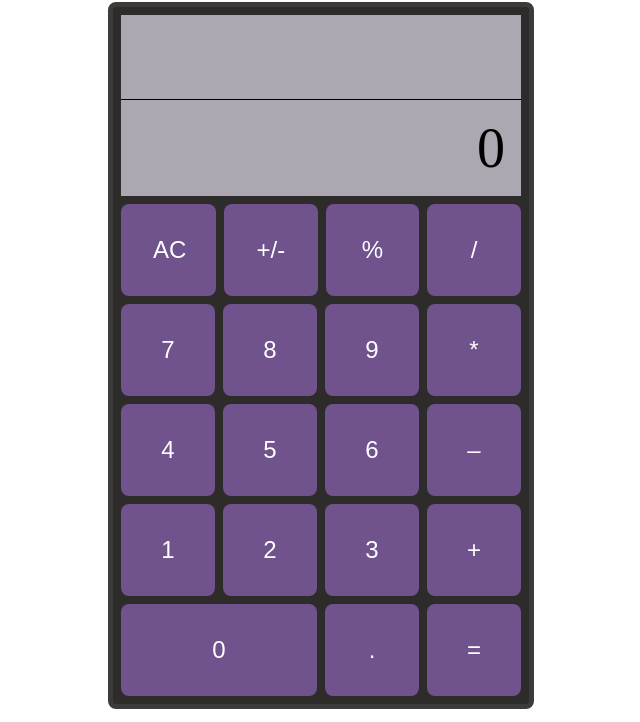
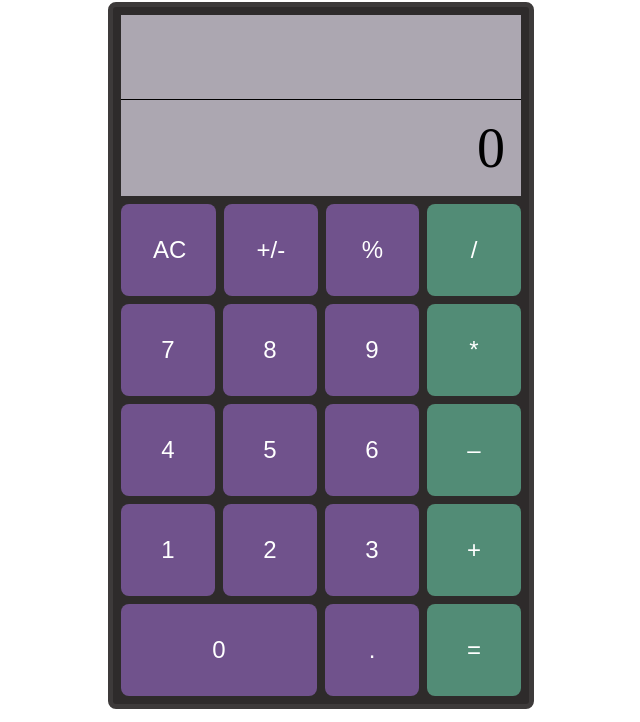
Before and after one commit to a-sortan/calculator, a plain HTML site: page index.html in a window 1280 px wide. Shown: the part 78-800 px from the top of the page, without its empty margins (319-959 px from the left). Drawn offline with Linux system fonts and the light colour scheme.

Commit message:
Change color for operator buttons

```diff
--- a/index.html
+++ b/index.html
@@ -17,22 +17,22 @@
           <button value="AC">AC</button>
           <button value="+/-">+/-</button>
           <button value="%">%</button>
-          <button value="/">/</button>
+          <button class="operator" value="/">/</button>
           <button class="number" value="7">7</button>
           <button class="number" value="8">8</button>
           <button class="number" value="9">9</button>
-          <button value="*">*</button>
+          <button class="operator" value="*">*</button>
           <button class="number" value="4">4</button>
           <button class="number" value="5">5</button>
           <button class="number" value="6">6</button>
-          <button value="-">&ndash;</button>
+          <button class="operator" value="-">&ndash;</button>
           <button class="number" value="1">1</button>
           <button class="number" value="2">2</button>
           <button class="number" value="3">3</button>
-          <button value="+">+</button>
+          <button class="operator" value="+">+</button>
           <button class="number" value="0" id="btn0">0</button>
           <button value=".">.</button>
-          <button value="=">=</button>
+          <button class="operator" value="=">=</button>
         </div>
       </div>
   </div>
--- a/style.css
+++ b/style.css
@@ -53,6 +53,10 @@ button {
   font-size: 1.5rem;
 }
 
+.operator {
+  background-color: rgb(82, 140, 118);
+}
+
 #btn0 {
   flex-basis: 166px;
 }
```
